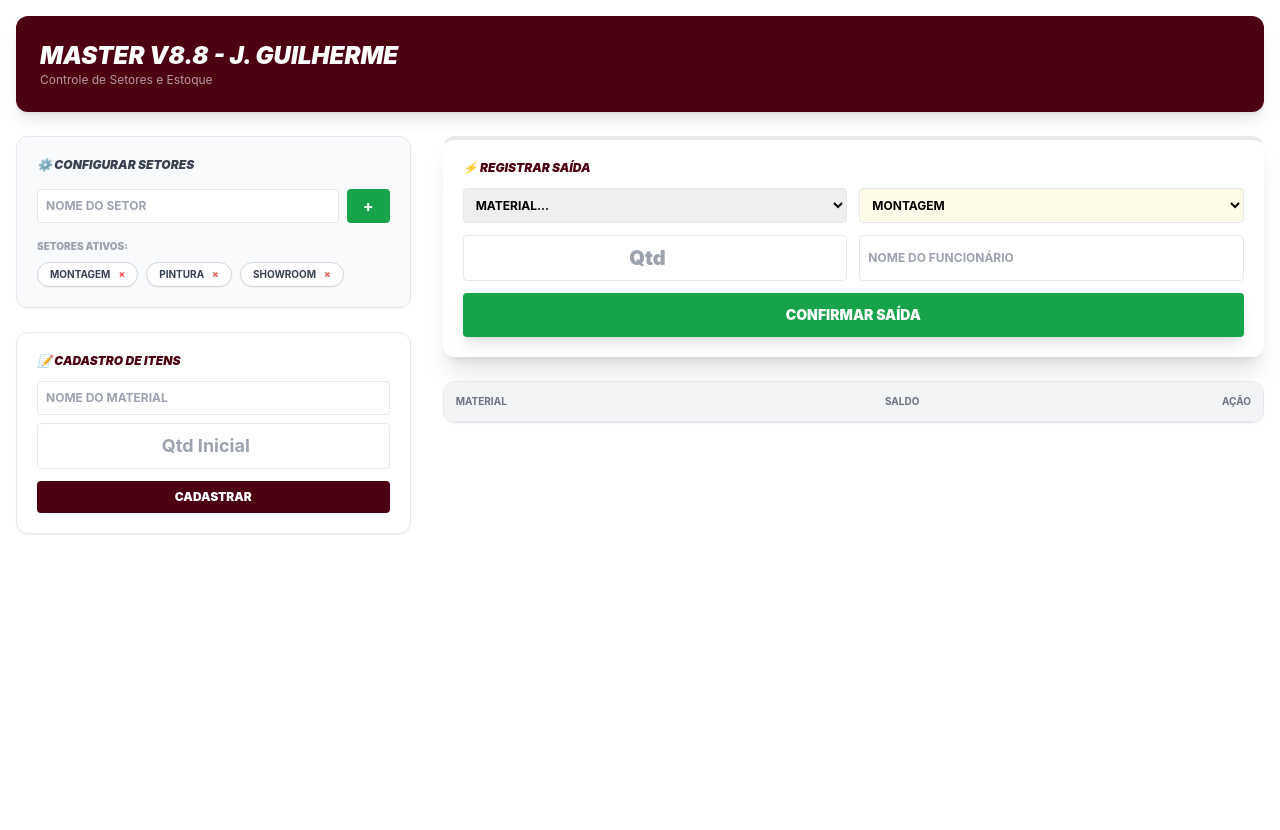
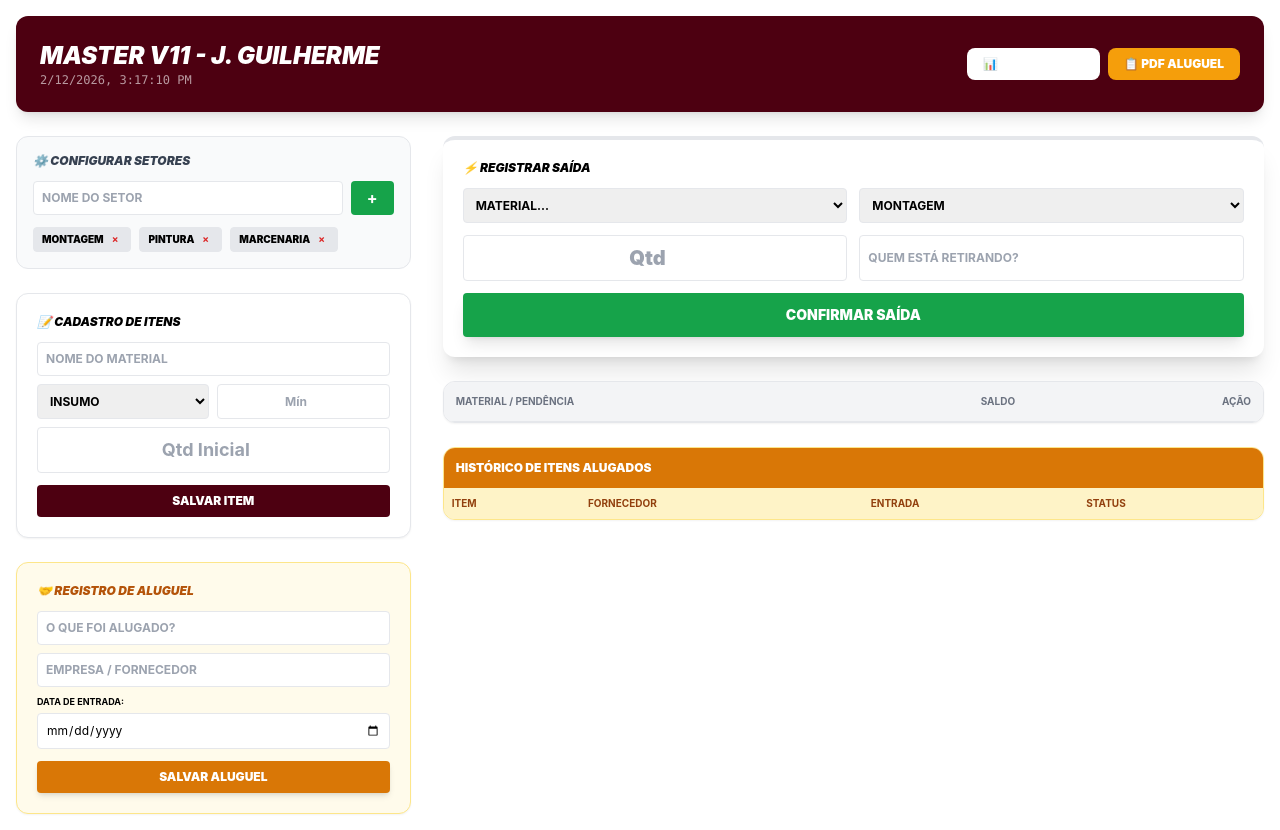
Before and after one commit to setoralmoxarifadoch-create/CE, a plain HTML site: page index.html in a window 1280 px wide. Both pictures are taken after a click on the button "CONFIRMAR SAÍDA". Before the commit the page ends 800 px from the top, so only its background shows below. Drawn offline with nearby package versions, Linux system fonts and the light colour scheme.

Commit message:
Update index.html

```diff
--- a/index.html
+++ b/index.html
@@ -3,48 +3,67 @@
 <head>
     <meta charset="UTF-8">
     <meta name="viewport" content="width=device-width, initial-scale=1.0">
-    <title>ALMOXARIFADO V8.8 - GESTÃO DE SETORES</title>
+    <title>ALMOXARIFADO MASTER V11 - J. GUILHERME</title>
     <script src="https://cdn.tailwindcss.com"></script>
+    <script src="https://cdnjs.cloudflare.com/ajax/libs/jspdf/2.5.1/jspdf.umd.min.js"></script>
+    <script src="https://cdnjs.cloudflare.com/ajax/libs/jspdf-autotable/3.5.23/jspdf.plugin.autotable.min.js"></script>
     <style>
         :root { --vinho: #4d0011; }
         body { background-color: #ffffff; font-family: 'Inter', sans-serif; }
         .bg-vinho { background-color: var(--vinho); }
-        .text-vinho { color: var(--vinho); }
-        .btn-setor-delete { color: #ef4444; font-weight: bold; margin-left: 8px; cursor: pointer; }
-        .btn-setor-delete:hover { color: #b91c1c; }
+        .piscante-alerta { color: #e11d48; font-weight: 900; animation: blink 0.8s infinite; background: #fff1f2; border: 1px solid #fda4af; padding: 6px; border-radius: 6px; margin-top: 5px; display: flex; justify-content: space-between; align-items: center; }
+        @keyframes blink { 0% { opacity: 1; } 50% { opacity: 0.4; } 100% { opacity: 1; } }
     </style>
 </head>
 <body class="p-4">
 
-    <header class="bg-vinho text-white p-6 rounded-xl mb-6 shadow-lg">
-        <h1 class="text-2xl font-black uppercase italic">Master V8.8 - J. Guilherme</h1>
-        <p class="text-xs opacity-60">Controle de Setores e Estoque</p>
+    <header class="bg-vinho text-white p-6 rounded-xl mb-6 flex justify-between items-center shadow-lg">
+        <div>
+            <h1 class="text-2xl font-black uppercase italic">Master V11 - J. Guilherme</h1>
+            <p id="clock" class="text-xs opacity-60 font-mono"></p>
+        </div>
+        <div class="flex gap-2">
+            <button onclick="gerarRelatorioPDF()" class="bg-white text-vinho px-4 py-2 rounded-lg font-black uppercase text-xs">📊 PDF Estoque</button>
+            <button onclick="gerarPDFAluguel()" class="bg-amber-500 text-white px-4 py-2 rounded-lg font-black uppercase text-xs">📋 PDF Aluguel</button>
+        </div>
     </header>
 
     <div class="grid grid-cols-1 lg:grid-cols-12 gap-8">
 
         <div class="lg:col-span-4 space-y-6">
 
-            <div class="bg-gray-50 p-5 rounded-xl border border-gray-200 shadow-sm">
-                <h3 class="font-black text-gray-700 mb-4 text-xs uppercase italic">⚙️ Configurar Setores</h3>
-
-                <div class="flex gap-2 mb-4">
-                    <input type="text" id="input-novo-setor" placeholder="NOME DO SETOR"
-                           class="flex-1 border p-2 rounded text-xs uppercase font-bold outline-none focus:border-vinho">
-                    <button onclick="adicionarSetor()"
-                            class="bg-green-600 text-white px-4 rounded font-bold hover:bg-green-700 transition">+</button>
+            <div class="bg-gray-50 p-4 rounded-xl border border-gray-200">
+                <h3 class="font-black text-gray-700 mb-3 text-xs uppercase italic">⚙️ Configurar Setores</h3>
+                <div class="flex gap-2 mb-3">
+                    <input type="text" id="novo-setor" placeholder="Nome do Setor" class="flex-1 border p-2 rounded text-xs uppercase font-bold outline-none">
+                    <button onclick="adicionarSetor()" class="bg-green-600 text-white px-4 rounded font-bold hover:bg-green-700">+</button>
                 </div>
-
-                <p class="text-[10px] font-black text-gray-400 mb-2 uppercase">Setores Ativos:</p>
-                <div id="container-setores" class="flex flex-wrap gap-2">
-                    </div>
+                <div id="lista-setores-config" class="flex flex-wrap gap-2"></div>
             </div>
 
             <div class="bg-white p-5 rounded-xl shadow-sm border">
                 <h3 class="font-black text-vinho mb-3 text-xs uppercase italic">📝 Cadastro de Itens</h3>
                 <input type="text" id="p-nome" placeholder="NOME DO MATERIAL" class="w-full border p-2 rounded mb-2 uppercase font-bold text-xs outline-none">
-                <input type="number" id="p-qtd" placeholder="Qtd Inicial" class="w-full border p-2 rounded text-center font-bold text-lg mb-3">
-                <button onclick="salvarProduto()" class="w-full bg-vinho text-white p-2 rounded font-black uppercase text-xs hover:brightness-110">Cadastrar</button>
+                <div class="grid grid-cols-2 gap-2 mb-2">
+                    <select id="p-tipo" class="border p-2 rounded text-xs font-bold uppercase cursor-pointer">
+                        <option value="Insumo">Insumo</option>
+                        <option value="Ferramenta">Ferramenta</option>
+                    </select>
+                    <input type="number" id="p-min" placeholder="Mín" class="border p-2 rounded text-center text-xs font-bold">
+                </div>
+                <input type="number" id="p-qtd" placeholder="Qtd Inicial" class="w-full border p-2 rounded text-center font-bold text-lg mb-3 outline-none">
+                <button onclick="salvarProduto()" class="w-full bg-vinho text-white p-2 rounded font-black uppercase text-xs hover:brightness-110">Salvar Item</button>
+            </div>
+
+            <div class="bg-amber-50 p-5 rounded-xl border border-amber-200 shadow-sm">
+                <h3 class="font-black text-amber-700 mb-3 text-xs uppercase italic">🤝 Registro de Aluguel</h3>
+                <input type="text" id="alu-item" placeholder="O QUE FOI ALUGADO?" class="w-full border p-2 rounded mb-2 text-xs uppercase font-bold outline-none">
+                <input type="text" id="alu-empresa" placeholder="EMPRESA / FORNECEDOR" class="w-full border p-2 rounded mb-2 text-xs uppercase font-bold outline-none">
+                <div class="grid grid-cols-1 gap-1 mb-3">
+                    <label class="text-[9px] font-bold">DATA DE ENTRADA:</label>
+                    <input type="date" id="alu-data" class="border p-2 rounded text-xs cursor-pointer">
+                </div>
+                <button onclick="registrarAluguel()" class="w-full bg-amber-600 text-white p-2 rounded font-black uppercase text-xs hover:bg-amber-700 shadow-md">Salvar Aluguel</button>
             </div>
         </div>
 
@@ -53,141 +72,164 @@
             <div class="bg-white p-5 rounded-xl shadow-xl border-t-4 border-vinho">
                 <h3 class="font-black text-vinho mb-3 text-xs uppercase italic">⚡ Registrar Saída</h3>
                 <div class="grid grid-cols-1 md:grid-cols-2 gap-3">
-                    <select id="m-id" class="border p-2 rounded text-xs font-bold uppercase"></select>
-
-                    <select id="select-setores-saida" class="border p-2 rounded text-xs font-bold uppercase cursor-pointer bg-yellow-50"></select>
-
+                    <select id="m-id" class="border p-2 rounded text-xs font-bold uppercase cursor-pointer"></select>
+                    <select id="m-setor" class="border p-2 rounded text-xs font-bold uppercase cursor-pointer"></select>
                     <input type="number" id="m-qtd" placeholder="Qtd" class="border p-2 rounded font-black text-center text-xl outline-none">
-                    <input type="text" id="m-func" placeholder="NOME DO FUNCIONÁRIO" class="border p-2 rounded uppercase text-xs font-bold outline-none">
+                    <input type="text" id="m-func" placeholder="QUEM ESTÁ RETIRANDO?" class="border p-2 rounded uppercase text-xs font-bold outline-none">
                 </div>
-                <button onclick="registrarSaida()" class="w-full mt-3 bg-green-600 text-white p-3 rounded font-black uppercase text-sm hover:bg-green-700 shadow-lg transition">Confirmar Saída</button>
+                <button onclick="registrarSaida()" class="w-full mt-3 bg-green-600 text-white p-3 rounded font-black uppercase text-sm hover:bg-green-700 transition shadow-lg">Confirmar Saída</button>
             </div>
 
             <div class="bg-white rounded-xl border border-gray-200 overflow-hidden shadow-sm">
                 <table class="w-full text-left">
                     <thead class="bg-gray-100 text-[10px] font-black uppercase text-gray-500 border-b">
-                        <tr><th class="p-3">Material</th><th class="p-3 text-center">Saldo</th><th class="p-3 text-right">Ação</th></tr>
+                        <tr><th class="p-3">Material / Pendência</th><th class="p-3 text-center">Saldo</th><th class="p-3 text-right">Ação</th></tr>
                     </thead>
                     <tbody id="lista-estoque"></tbody>
+                </table>
+            </div>
+
+            <div class="bg-amber-50 rounded-xl border border-amber-200 overflow-hidden shadow-sm">
+                <div class="p-3 bg-amber-600 text-white font-black text-xs uppercase">Histórico de Itens Alugados</div>
+                <table class="w-full text-left text-[10px]">
+                    <thead class="bg-amber-100 font-black uppercase text-amber-800">
+                        <tr><th class="p-2">Item</th><th class="p-2">Fornecedor</th><th class="p-2">Entrada</th><th class="p-2">Status</th></tr>
+                    </thead>
+                    <tbody id="lista-alugados"></tbody>
                 </table>
             </div>
         </div>
     </div>
 
     <script>
-        // Inicia com alguns setores padrão, mas você pode remover todos
-        let setores = JSON.parse(localStorage.getItem('setores_jguilherme')) || ["MONTAGEM", "PINTURA", "SHOWROOM"];
-        let produtos = JSON.parse(localStorage.getItem('produtos_jguilherme')) || [];
+        // GAVETAS LIMPAS (DADOS NOVOS)
+        let produtos = JSON.parse(localStorage.getItem('j_final_prods')) || [];
+        let posse = JSON.parse(localStorage.getItem('j_final_posse')) || [];
+        let setores = JSON.parse(localStorage.getItem('j_final_setores')) || ["MONTAGEM", "PINTURA", "MARCENARIA"];
+        let alugueis = JSON.parse(localStorage.getItem('j_final_alugueis')) || [];
 
-        // --- FUNÇÕES DE SETORES ---
+        setInterval(() => { document.getElementById('clock').innerText = new Date().toLocaleString(); }, 1000);
 
-        function renderizarSetores() {
-            const container = document.getElementById('container-setores');
-            const selectSaida = document.getElementById('select-setores-saida');
+        function adicionarSetor() {
+            const nome = document.getElementById('novo-setor').value.toUpperCase();
+            if(nome && !setores.includes(nome)) { setores.push(nome); salvar(); document.getElementById('novo-setor').value = ''; }
+        }
+        function removerSetor(nome) { setores = setores.filter(s => s !== nome); salvar(); }
 
-            // Limpa tudo antes de desenhar
-            container.innerHTML = '';
-            selectSaida.innerHTML = '';
-
-            setores.forEach((setor, index) => {
-                // Cria a "etiqueta" na barra de opções
-                const tag = document.createElement('span');
-                tag.className = "bg-white border border-gray-300 px-3 py-1 rounded-full text-[10px] font-bold flex items-center shadow-sm text-gray-700";
-                tag.innerHTML = `${setor} <span class="btn-setor-delete" onclick="removerSetor(${index})">×</span>`;
-                container.appendChild(tag);
-
-                // Adiciona a opção no select de Saída
-                const option = document.createElement('option');
-                option.value = setor;
-                option.text = setor;
-                selectSaida.appendChild(option);
-            });
-
-            localStorage.setItem('setores_jguilherme', JSON.stringify(setores));
+        function registrarAluguel() {
+            const item = document.getElementById('alu-item').value.toUpperCase();
+            const empresa = document.getElementById('alu-empresa').value.toUpperCase();
+            const data = document.getElementById('alu-data').value;
+            if(!item || !empresa) return alert("Preencha os campos!");
+            alugueis.unshift({ id: Date.now(), item, empresa, data, status: 'ATIVO' });
+            salvar();
+            document.getElementById('alu-item').value = ''; document.getElementById('alu-empresa').value = '';
         }
 
-        function adicionarSetor() {
-            const input = document.getElementById('input-novo-setor');
-            const nome = input.value.trim().toUpperCase();
-
-            if (nome === "") return;
-            if (setores.includes(nome)) {
-                alert("Este setor já existe!");
-                return;
-            }
-
-            setores.push(nome);
-            input.value = '';
-            renderizarSetores();
+        function devolverAluguel(id) {
+            const alu = alugueis.find(a => a.id === id);
+            alu.status = 'DEVOLVIDO'; alu.dataDev = new Date().toLocaleDateString();
+            salvar();
         }
-
-        function removerSetor(index) {
-            if (confirm("Deseja remover este setor da lista?")) {
-                setores.splice(index, 1);
-                renderizarSetores();
-            }
-        }
-
-        // --- FUNÇÕES DE ESTOQUE ---
 
         function salvarProduto() {
             const nome = document.getElementById('p-nome').value.toUpperCase();
+            const tipo = document.getElementById('p-tipo').value;
+            const min = parseInt(document.getElementById('p-min').value) || 0;
             const qtd = parseInt(document.getElementById('p-qtd').value) || 0;
             if(!nome) return;
-            produtos.push({ id: Date.now(), nome, qtd });
-            salvarDados();
-            document.getElementById('p-nome').value = '';
-            document.getElementById('p-qtd').value = '';
+            produtos.push({ id: Date.now(), nome, tipo, min, qtd });
+            salvar();
+            document.getElementById('p-nome').value = ''; document.getElementById('p-qtd').value = '';
         }
 
         function registrarSaida() {
             const id = document.getElementById('m-id').value;
             const qtd = parseInt(document.getElementById('m-qtd').value);
-            const func = document.getElementById('m-func').value;
+            const func = document.getElementById('m-func').value.toUpperCase();
+            const setor = document.getElementById('m-setor').value;
             if(!id || !qtd || !func) return alert("Preencha tudo!");
-
             const p = produtos.find(item => item.id == id);
-            if(p.qtd < qtd) return alert("Saldo insuficiente!");
-
+            if(p.qtd < qtd) return alert("SALDO INSUFICIENTE!");
             p.qtd -= qtd;
-            salvarDados();
-            document.getElementById('m-func').value = '';
-            document.getElementById('m-qtd').value = '';
+            if(p.tipo === 'Ferramenta') posse.push({ idPosse: Date.now(), idProd: p.id, nome: p.nome, func: func, qtd: qtd });
+            salvar();
+            document.getElementById('m-func').value = ''; document.getElementById('m-qtd').value = '';
         }
 
-        function renderizarEstoque() {
-            const lista = document.getElementById('lista-estoque');
-            const selectProd = document.getElementById('m-id');
-            lista.innerHTML = '';
-            selectProd.innerHTML = '<option value="">MATERIAL...</option>';
-
-            produtos.forEach(p => {
-                lista.innerHTML += `
-                    <tr class="border-b">
-                        <td class="p-3 font-bold text-gray-800 text-sm">${p.nome}</td>
-                        <td class="p-3 text-center font-black text-xl text-vinho">${p.qtd}</td>
-                        <td class="p-3 text-right">
-                            <button onclick="excluirProd(${p.id})" class="text-gray-300 text-[10px] hover:text-red-600">Excluir</button>
-                        </td>
-                    </tr>`;
-                selectProd.innerHTML += `<option value="${p.id}">${p.nome}</option>`;
-            });
+        function devolverFerramenta(idPosse) {
+            const item = posse.find(p => p.idPosse === idPosse);
+            const prod = produtos.find(p => p.id === item.idProd);
+            if(prod) prod.qtd += item.qtd;
+            posse = posse.filter(p => p.idPosse !== idPosse);
+            salvar();
         }
 
-        function excluirProd(id) {
-            produtos = produtos.filter(p => p.id !== id);
-            salvarDados();
+        function render() {
+            const listaEstoque = document.getElementById('lista-estoque');
+            const listaAlugados = document.getElementById('lista-alugados');
+            const selectSaida = document.getElementById('m-id');
+            const selectSetor = document.getElementById('m-setor');
+            const configSetores = document.getElementById('lista-setores-config');
+
+            configSetores.innerHTML = setores.map(s => `<span class="bg-gray-200 px-2 py-1 rounded text-[10px] font-black border flex items-center gap-1">${s}<button onclick="removerSetor('${s}')" class="text-red-600 px-1 font-bold">×</button></span>`).join('');
+            selectSetor.innerHTML = setores.map(s => `<option value="${s}">${s}</option>`).join('');
+
+            listaEstoque.innerHTML = '';
+            selectSaida.innerHTML = '<option value="">MATERIAL...</option>';
+            produtos.forEach(p => {
+                const pendentes = posse.filter(item => item.idProd === p.id);
+                let alertas = pendentes.map(q => `
+                    <div class="piscante-alerta">
+                        <span class="text-[10px]">⚠️ COM: ${q.func} (${q.qtd})</span>
+                        <button onclick="devolverFerramenta(${q.idPosse})" class="bg-vinho text-white px-2 py-1 rounded text-[8px] font-black">DAR BAIXA ✅</button>
+                    </div>
+                `).join('');
+
+                listaEstoque.innerHTML += `
+                    <tr class="border-b">
+                        <td class="p-3"><div class="font-bold text-gray-800">${p.nome}</div>${alertas}</td>
+                        <td class="p-3 text-center font-black text-xl ${p.qtd <= p.min ? 'text-red-600' : 'text-vinho'}">${p.qtd}</td>
+                        <td class="p-3 text-right"><button onclick="produtos=produtos.filter(x=>x.id!=${p.id});salvar();" class="text-gray-300 text-[9px]">Excluir</button></td>
+                    </tr>`;
+                selectSaida.innerHTML += `<option value="${p.id}">${p.nome}</option>`;
+            });
+
+            listaAlugados.innerHTML = alugueis.map(a => `
+                <tr class="border-b ${a.status === 'ATIVO' ? '' : 'opacity-50'}">
+                    <td class="p-2 font-bold">${a.item}</td>
+                    <td class="p-2">${a.empresa}</td>
+                    <td class="p-2">${a.data}</td>
+                    <td class="p-2">
+                        ${a.status === 'ATIVO' ? `<button onclick="devolverAluguel(${a.id})" class="bg-green-600 text-white px-2 py-1 rounded font-black">DEVOLVER</button>` : `OK: ${a.dataDev}`}
+                    </td>
+                </tr>
+            `).join('');
         }
 
-        function salvarDados() {
-            localStorage.setItem('produtos_jguilherme', JSON.stringify(produtos));
-            renderizarEstoque();
+        function salvar() {
+            localStorage.setItem('j_final_prods', JSON.stringify(produtos));
+            localStorage.setItem('j_final_posse', JSON.stringify(posse));
+            localStorage.setItem('j_final_setores', JSON.stringify(setores));
+            localStorage.setItem('j_final_alugueis', JSON.stringify(alugueis));
+            render();
         }
 
-        // Inicialização
-        renderizarSetores();
-        renderizarEstoque();
+        function gerarRelatorioPDF() {
+            const { jsPDF } = window.jspdf; const doc = new jsPDF();
+            doc.text("ESTOQUE ATUAL", 14, 15);
+            doc.autoTable({ head: [['Item', 'Saldo']], body: produtos.map(p => [p.nome, p.qtd]), startY: 20 });
+            doc.save("Estoque.pdf");
+        }
 
+        function gerarPDFAluguel() {
+            const { jsPDF } = window.jspdf; const doc = new jsPDF();
+            doc.text("ALUGUEIS", 14, 15);
+            doc.autoTable({ head: [['Item', 'Empresa', 'Entrada', 'Status']], body: alugueis.map(a => [a.item, a.empresa, a.data, a.status]), startY: 20 });
+            doc.save("Alugueis.pdf");
+        }
+
+        render();
     </script>
 </body>
 </html>
```
